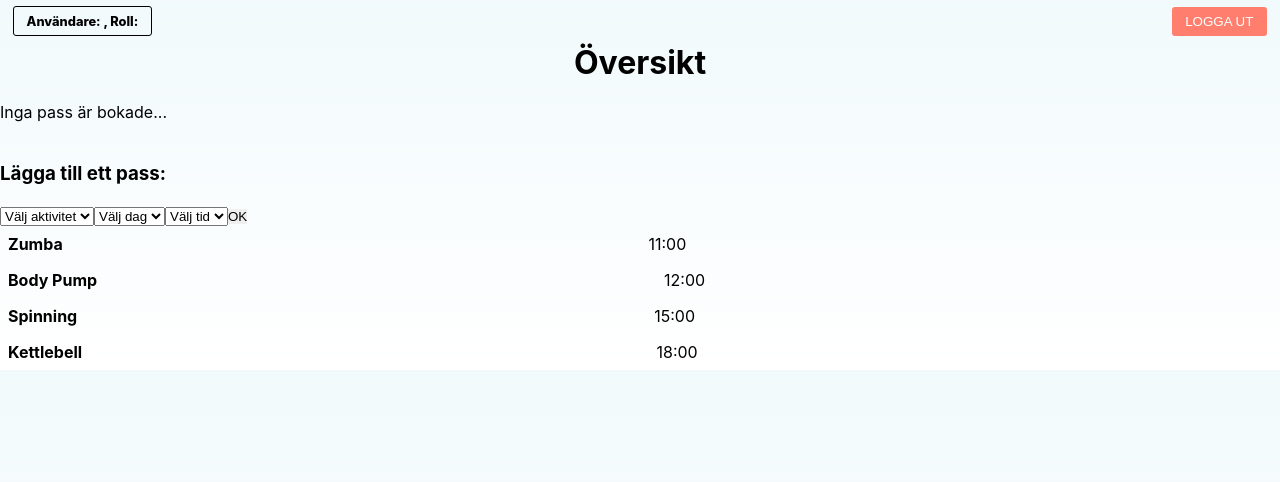
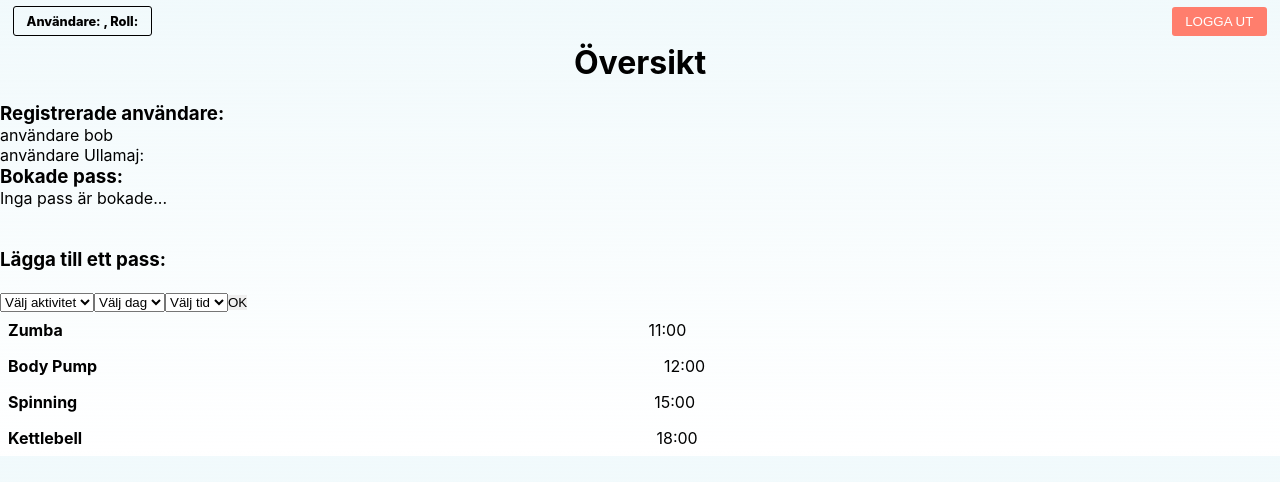
Before and after one commit to BoMar-Dev/strong-n-epic-react-typescript, a React (Create React App) app: page /admin in a window 1280 px wide. Shown: the top 482 px of the page. Built offline with nearby package versions, Linux system fonts and the light colour scheme.

Commit message:
boolean with inline ternary works fine in admin page

```diff
--- a/src/components/AddWorkout.tsx
+++ b/src/components/AddWorkout.tsx
@@ -9,7 +9,7 @@ const AddWorkout = ({ setProducts, products }: any) => {
   const newProduct: any = {
     name: selectWorkout,
     time: selectTime,
-    weekDay: selectDay,
+    // weekDay: selectDay,
   };
 
   const addProduct = () => {
@@ -42,13 +42,13 @@ const AddWorkout = ({ setProducts, products }: any) => {
           <option selected disabled>
             Välj dag
           </option>
-          <option value="Måndag">Måndag</option>
-          <option value="Tisdag">Tisdag</option>
-          <option value="Onsdag">Onsdag</option>
-          <option value="Torsdag">Torsdag</option>
-          <option value="Fredag">Fredag</option>
-          <option value="Lördag">Lördag</option>
-          <option value="Söndag">Söndag</option>
+          <option>Måndag</option>
+          <option>Tisdag</option>
+          <option>Onsdag</option>
+          <option>Torsdag</option>
+          <option>Fredag</option>
+          <option>Lördag</option>
+          <option>Söndag</option>
         </select>
         <select
           onChange={(e) => setSelectTime(e.target.value)}
--- a/src/pages/AdminPage.tsx
+++ b/src/pages/AdminPage.tsx
@@ -20,6 +20,7 @@ interface AdminPageProps {
 
 const AdminPage = ({ setProducts, products }: AdminPageProps) => {
   const [userWorkouts, setUserWorkouts] = useState<UserWorkouts[]>([]);
+  const [isBookedBookings, setIsBookedBookings] = useState(false)
   const ref = useRef(false);
 
   useEffect(() => {
@@ -33,6 +34,7 @@ const AdminPage = ({ setProducts, products }: AdminPageProps) => {
             workoutList: localStorage.getItem(key)!.split(",") as [],
           };
           setUserWorkouts((oldvalue) => [...oldvalue, user]);
+          setIsBookedBookings(true);
         }
       }
     }
@@ -42,18 +44,21 @@ const AdminPage = ({ setProducts, products }: AdminPageProps) => {
     <div>
       <Header />
       <h1>Översikt</h1>
-      {/* <WorkoutList /> */}
-      <p>Inga pass är bokade...</p>
+      <h3>Registrerade användare:</h3>
+      <p>användare bob</p>
+      <p>användare Ullamaj:</p>
+      <h3>Bokade pass:</h3>
+      {isBookedBookings ? (
       <ul>
         {userWorkouts.map((user, index) => {
         return (
           <li key={`nameid-${index}`}>
-              <p>{user.username}</p>
+            <p>Användare: {user.username}</p>
             <ul>
               {user.workoutList.map((workout, wIndex) => {
                 return (
                   <li key={`workout-${index}${wIndex}`}>
-                      <p>{workout}</p>
+                    <p>Bokat pass: {workout}</p>
                   </li>
                 );
               })}
@@ -62,6 +67,8 @@ const AdminPage = ({ setProducts, products }: AdminPageProps) => {
         );
       })}
     </ul>
+      ) : ( <p>Inga pass är bokade...</p> )
+      }
       <div>
         <br></br>
         <br></br>
```
Lines whose indentation alone changed are shown as unchanged.
